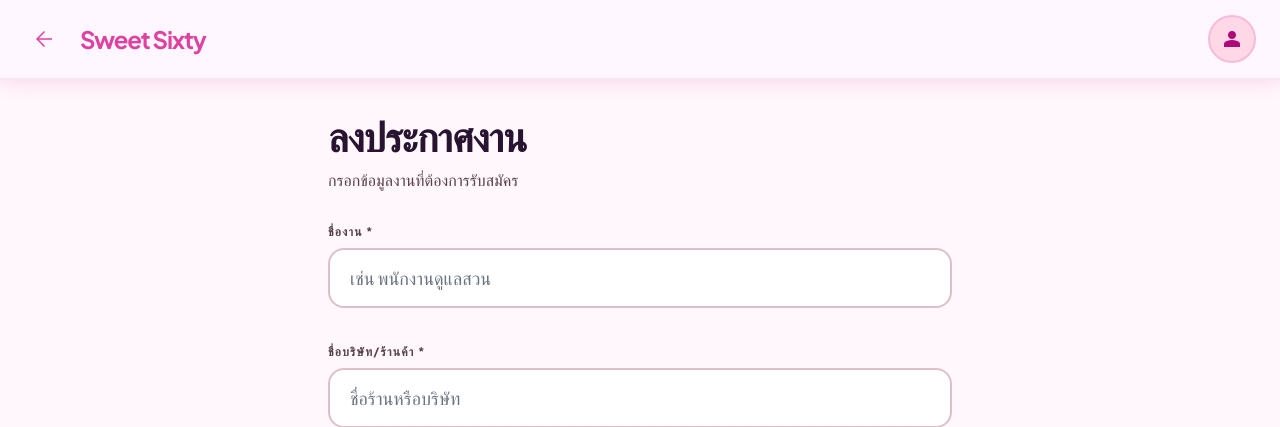
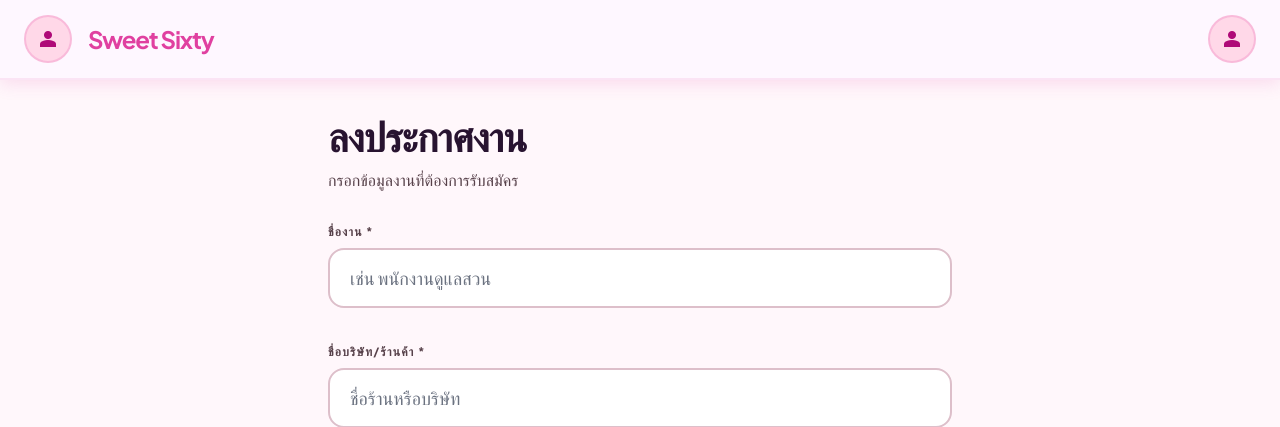
Before and after one commit to paiepor/sweet60, a Django app: page /create-job/ in a window 1280 px wide. Shown: the top 427 px of the page. Run offline with Django 5.2, Linux system fonts and the light colour scheme; the visitor is signed in with stand-in values (Sample User, id 1); some libraries are stand-ins or nearby versions.

Commit message:
Update profile link in header with avatar display and improved styling

```diff
--- a/templates/create_job.html
+++ b/templates/create_job.html
@@ -29,8 +29,8 @@
 
 <header class="bg-[#fef7ff] flex justify-between items-center px-6 h-20 w-full top-0 border-b-2 border-[#e040a0]/10 shadow-[0_4px_16px_rgba(224,64,160,0.15)] sticky z-50">
     <div class="flex items-center gap-4">
-        <a onclick="history.back()" class="w-10 h-10 flex items-center justify-center rounded-full hover:bg-[#e040a0]/10 transition-colors active:scale-95">
-            <span class="material-symbols-outlined text-[#e040a0]">arrow_back</span>
+        <a href="{% url 'profile' %}" class="w-12 h-12 rounded-full bg-primary-fixed border-2 border-[#e040a0]/20 overflow-hidden flex items-center justify-center cursor-pointer hover:opacity-80 transition-opacity">
+            {% if current_avatar %}<img src="{{ current_avatar }}" class="w-full h-full object-cover" alt=""/>{% else %}<span class="material-symbols-outlined text-primary" style="font-variation-settings:'FILL' 1">person</span>{% endif %}
         </a>
         <h1 class="text-[#e040a0] font-black text-2xl tracking-tighter font-['Plus_Jakarta_Sans']">Sweet Sixty</h1>
     </div>
```
